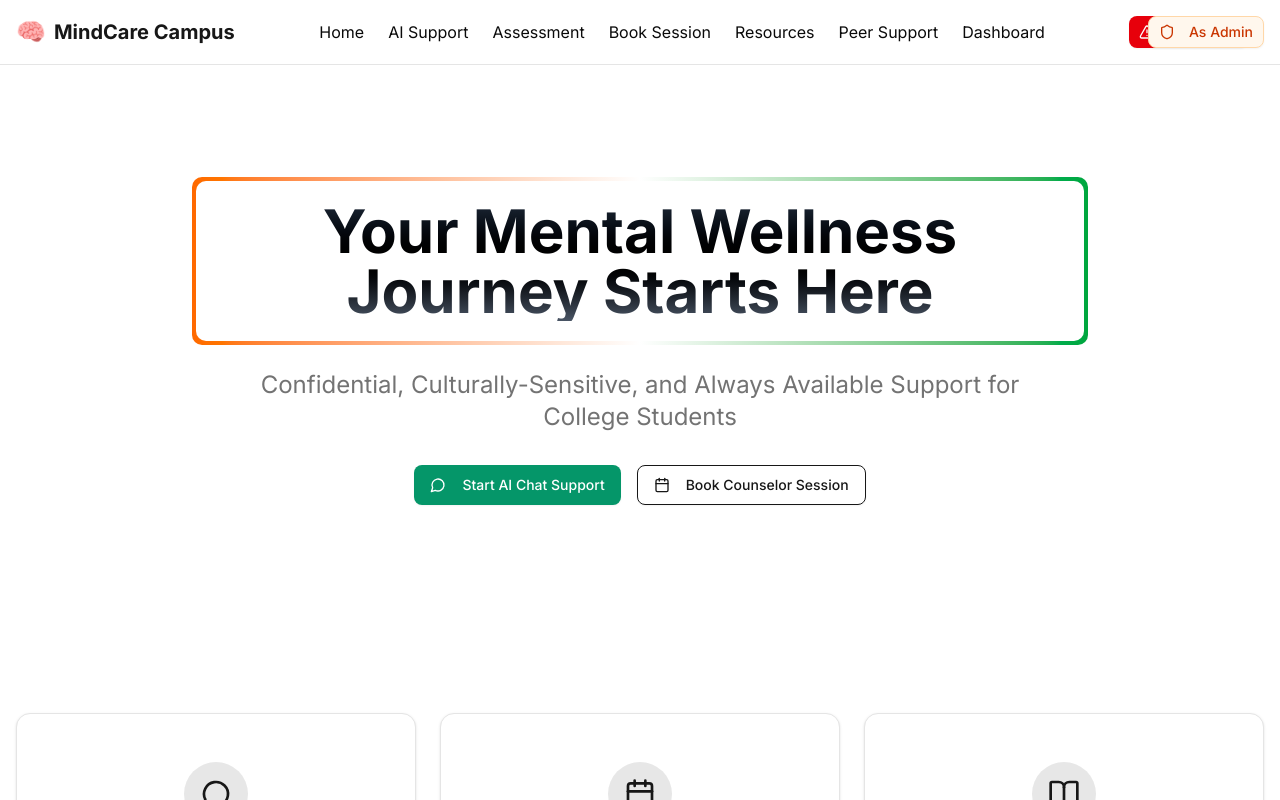
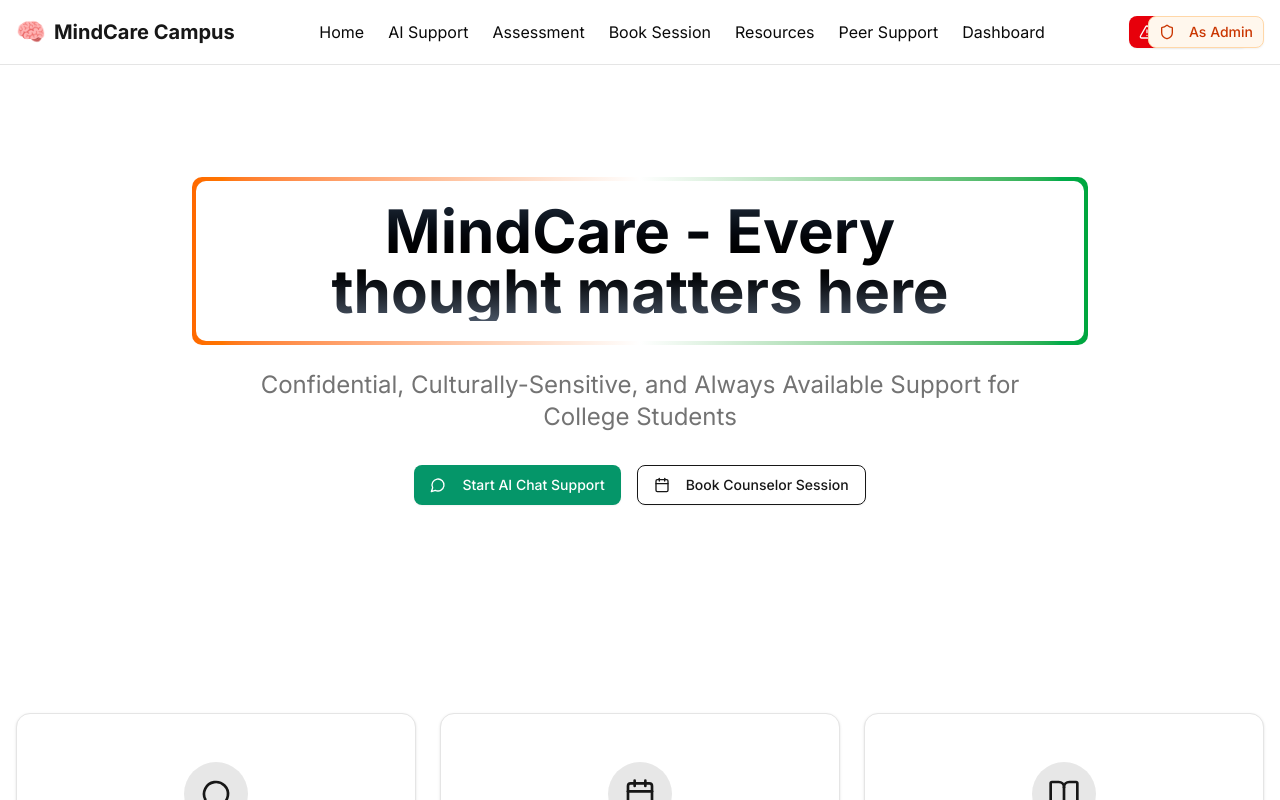
Before and after one commit to Spitmo/Prototype-, a Next.js app: page / in a window 1280 px wide. Shown: the top 800 px of the page. Built offline with nearby package versions, Linux system fonts and the light colour scheme.

Commit message:
Update hero-section.tsx

```diff
--- a/components/hero-section.tsx
+++ b/components/hero-section.tsx
@@ -21,7 +21,7 @@ export default function HeroSection() {
           </div>
           <div className="relative">
             <h1 className="text-4xl md:text-6xl font-bold text-balance bg-gradient-to-b from-gray-800 via-black to-gray-600 bg-clip-text text-transparent">
-              Your Mental Wellness Journey Starts Here
+              MindCare - Every thought matters here
             </h1>
             {/* <div className="w-full h-1 bg-gradient-to-r from-blue-600 via-blue-500 to-blue-600 mt-4 rounded-full"></div> */}
           </div>
```
